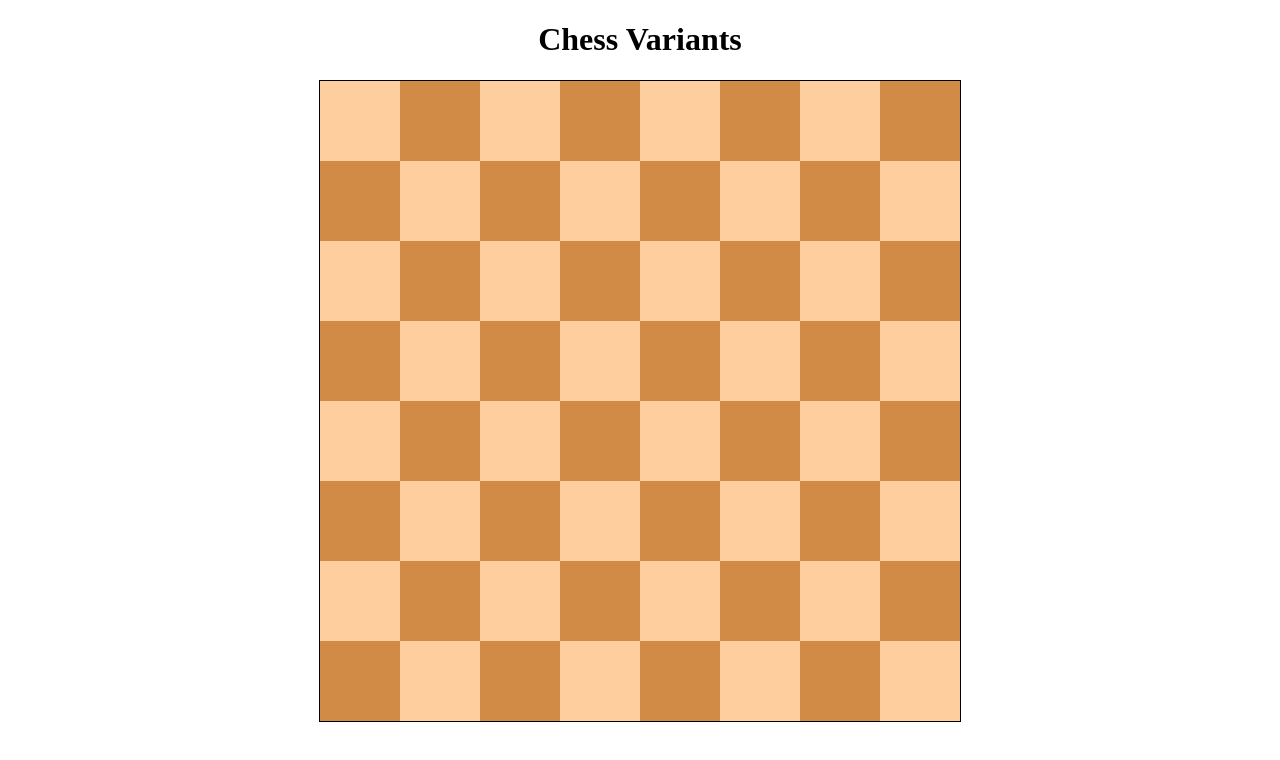
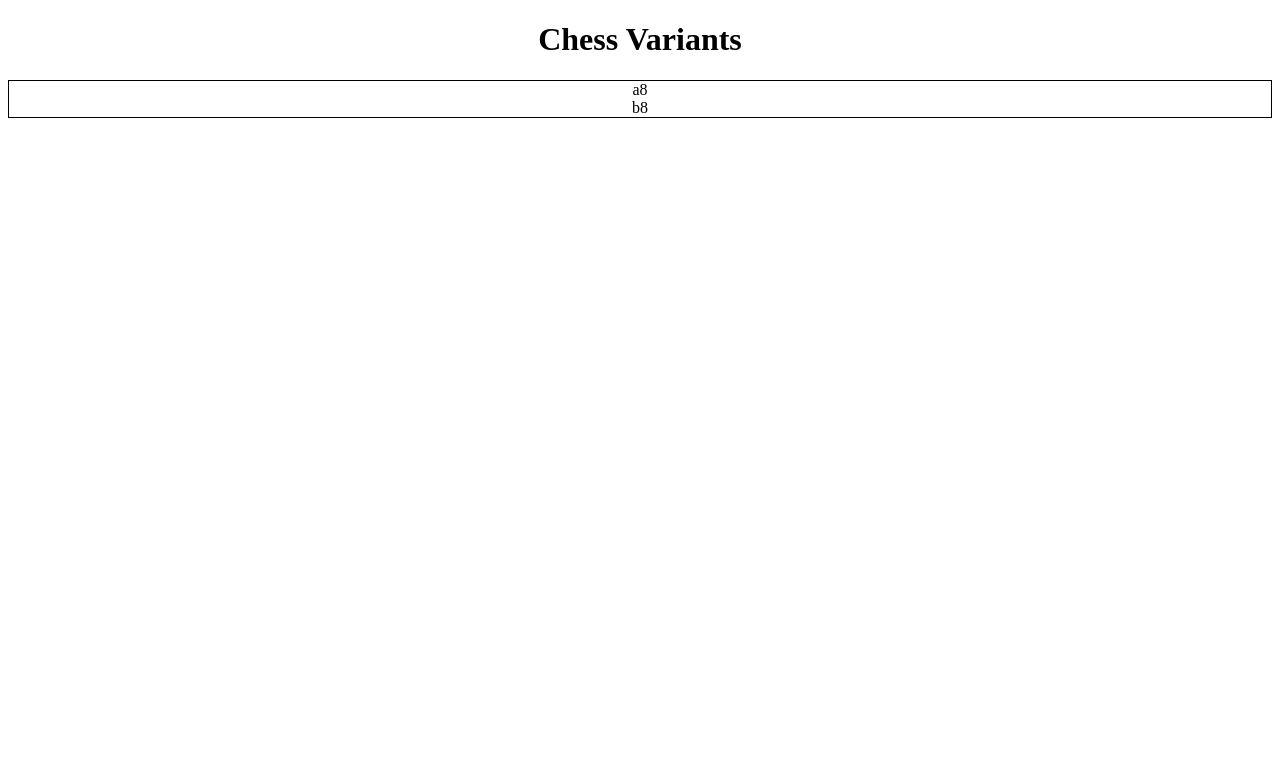
Before and after one commit to caoliheng/chessVariants, a plain HTML site: page index.html in a window 1280 px wide. Drawn offline with Linux system fonts and the light colour scheme.

Commit message:
div based instead of canvas based

```diff
--- a/index.html
+++ b/index.html
@@ -4,7 +4,14 @@
 <body>
     <center>
         <h1>Chess Variants</h1>
-        <canvas id='board' width="640" height="640" style="border:1px solid black"></canvas>
+        <div id='board' style="width:'640'; height:'640'; border:1px solid black">
+            <div id='row8'>
+                <div>a8</div>
+                <div>b8</div>
+            </div>
+        </div>
+
+        <!-- <canvas id='board' width="640" height="640" style="border:1px solid black"></canvas> -->
     </center>
 </body>
 </html>
--- a/main.js
+++ b/main.js
@@ -1,13 +1,3 @@
 console.log('chessVariants');
-var canvas = document.getElementById('board');
-var context = canvas.getContext('2d');
-// console.log(canvas);
 var board_light = '#FFCE9E';
 var board_dark = '#D18B47';
-// draw squares, board background
-for (var r = 0; r < 8; ++r) {
-    for (var c = 0; c < 8; ++c) {
-        context.fillStyle = ((r + c) & 1) ? board_dark : board_light;
-        context.fillRect(r * 80, c * 80, (r + 1) * 80, (c + 1) * 80);
-    }
-}
```
Also changed, not shown: main.ts (+0 -12 lines).
